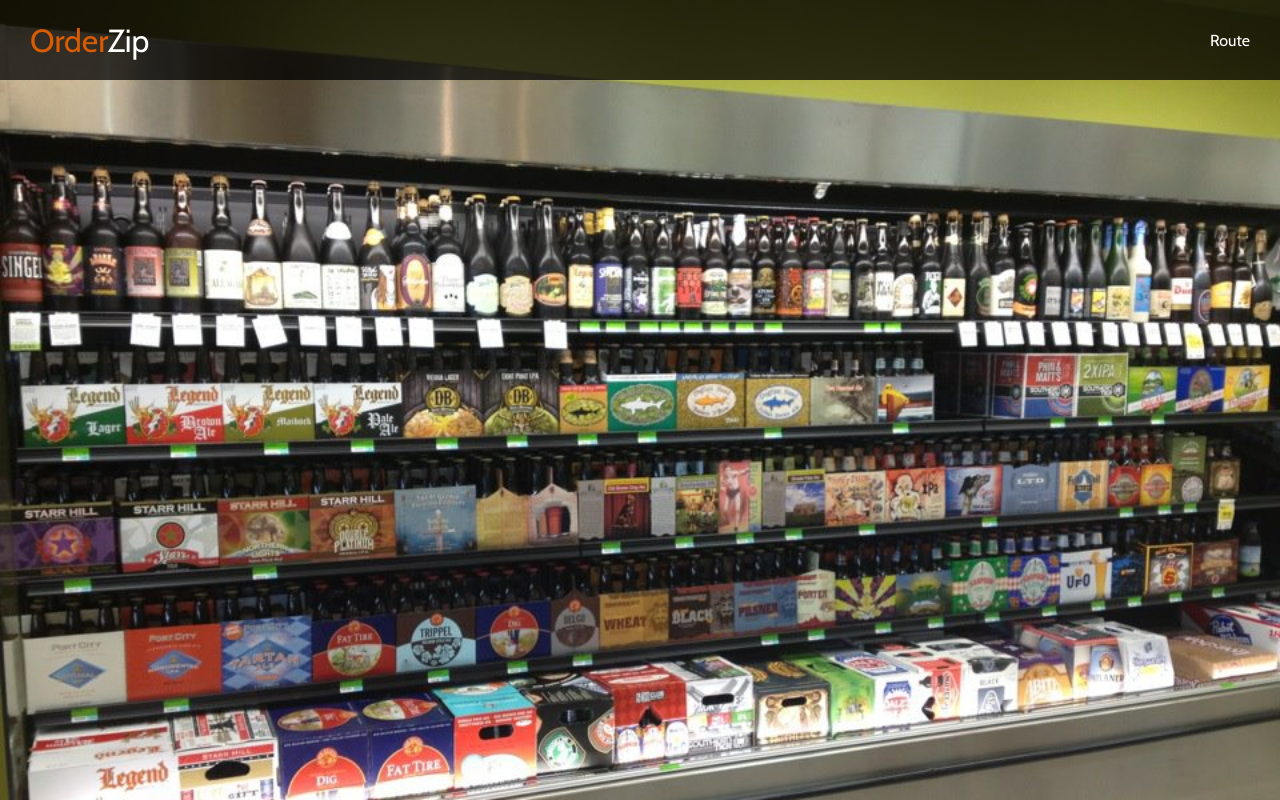
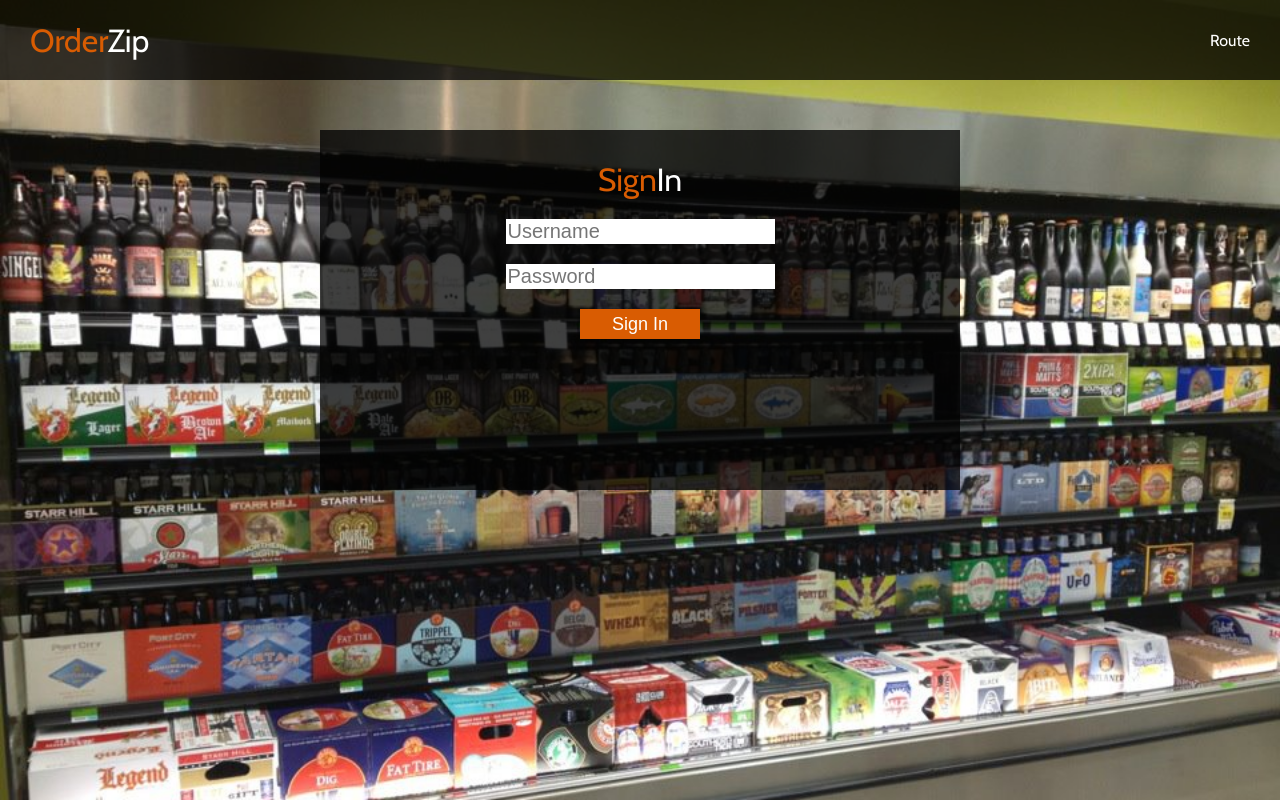
Before and after one commit to kbaeten/OrderZip, a website: page public/index.html at #/route in a window 1280 px wide. Drawn offline with nearby package versions, Linux system fonts and the light colour scheme; some packages are replaced by stand-ins of ours; a script that the page names is missing.

Commit message:
got views to work

```diff
--- a/public/index.html
+++ b/public/index.html
@@ -3,14 +3,17 @@
 <head>
     <meta charset="UTF-8">
     <title></title>
+    <link href="https://fonts.googleapis.com/css?family=Cabin" rel="stylesheet">
     <link rel="stylesheet" href="stylesheets/style.css">
     <script src="https://ajax.googleapis.com/ajax/libs/angularjs/1.5.5/angular.js"></script>
     <script src="https://ajax.googleapis.com/ajax/libs/angularjs/1.5.5/angular-route.js"></script>
-    <link href="https://fonts.googleapis.com/css?family=Cabin" rel="stylesheet">
+    <script src="https://ajax.googleapis.com/ajax/libs/angularjs/1.5.5/angular-animate.js"></script>
+    <script src="https://cdnjs.cloudflare.com/ajax/libs/moment.js/2.10.3/moment.min.js"></script>
+    <script src="https://cdnjs.cloudflare.com/ajax/libs/angular-moment/0.10.1/angular-moment.min.js"></script>
     <script type="text/javascript" src="javascripts/app.js"></script>
-    <script type="text/javascript" src="javascripts/services/services.js"></script>
+    <!-- <script type="text/javascript" src="javascripts/services/services.js"></script>
     <script type="text/javascript" src="javascripts/controllers/controllers.js"></script>
-    <script type="text/javascript" src="javascripts/directives/directives.js"></script>
+    <script type="text/javascript" src="javascripts/directives/directives.js"></script> -->
 </head>
 <body>
   <header>
@@ -18,7 +21,7 @@
       <a href="?#/"><span id="order" class="title">Order</span><span id="zip" class="title">Zip</span></a>
     </div>
     <div id="navLinks">
-    <a href="?#/info"><span class="link">Route</span></a>
+      <a href="?#/route"><span class="link">Route</span></a>
     </div>
   </header>
   <main class="main-content" ng-view>
--- a/public/javascripts/app.js
+++ b/public/javascripts/app.js
@@ -1,8 +1,14 @@
-var app = angular.module("orderZip", ['angularMoment', 'ngAnimate', 'ngRoute'])
+var app = angular.module("orderZip", ['angularMoment', 'ngAnimate', 'ngRoute']);
 
 app.config(['$routeProvider', function($routeProvider) {
   $routeProvider
     .when('/', {
-      templateUrl: 'partials/landing.html'
+      templateUrl: 'views/landing.html'
     })
-  }]);
+    .when('/route', {
+      templateUrl: 'views/route.html'
+    })
+    .otherwise({
+      redirectTo: '/'
+    });
+}]);
--- a/public/stylesheets/style.css
+++ b/public/stylesheets/style.css
@@ -38,3 +38,46 @@
 a {
   text-decoration: none;
 }
+
+/*landing page styling*/
+
+#signInContainer {
+  display: flex;
+  flex-direction: column;
+  align-items: center;
+  width: 50vw;
+  height: 45vh;
+  margin: auto;
+  margin-top: 50px;
+  background-color: rgba(0, 0, 0, 0.75);
+}
+#signInTitle {
+  margin-top: 30px;
+  margin-bottom: 20px;
+}
+#sign {
+  color: #D95C02;
+  font-size: 32px;
+}
+#in {
+  color: white;
+  font-size: 32px;
+}
+.signInInput {
+  margin-bottom: 20px;
+  font-size: 20px;
+  border: none;
+}
+#signInButton {
+  color: white;
+  background-color: #D95C02;
+  width: 120px;
+  height: 30px;
+  border: none;
+  font-size: 18px;
+  cursor: pointer;
+}
+#signInButtonDiv {
+  display: flex;
+  justify-content: center;
+}
```
Also changed, not shown: public/views/route.html (added, +1 -0 lines), public/javascripts/controllers/controllers.js (deleted), public/javascripts/directives/directives.js (deleted), public/javascripts/services/services.js (deleted). Lines whose indentation alone changed are shown as unchanged.
